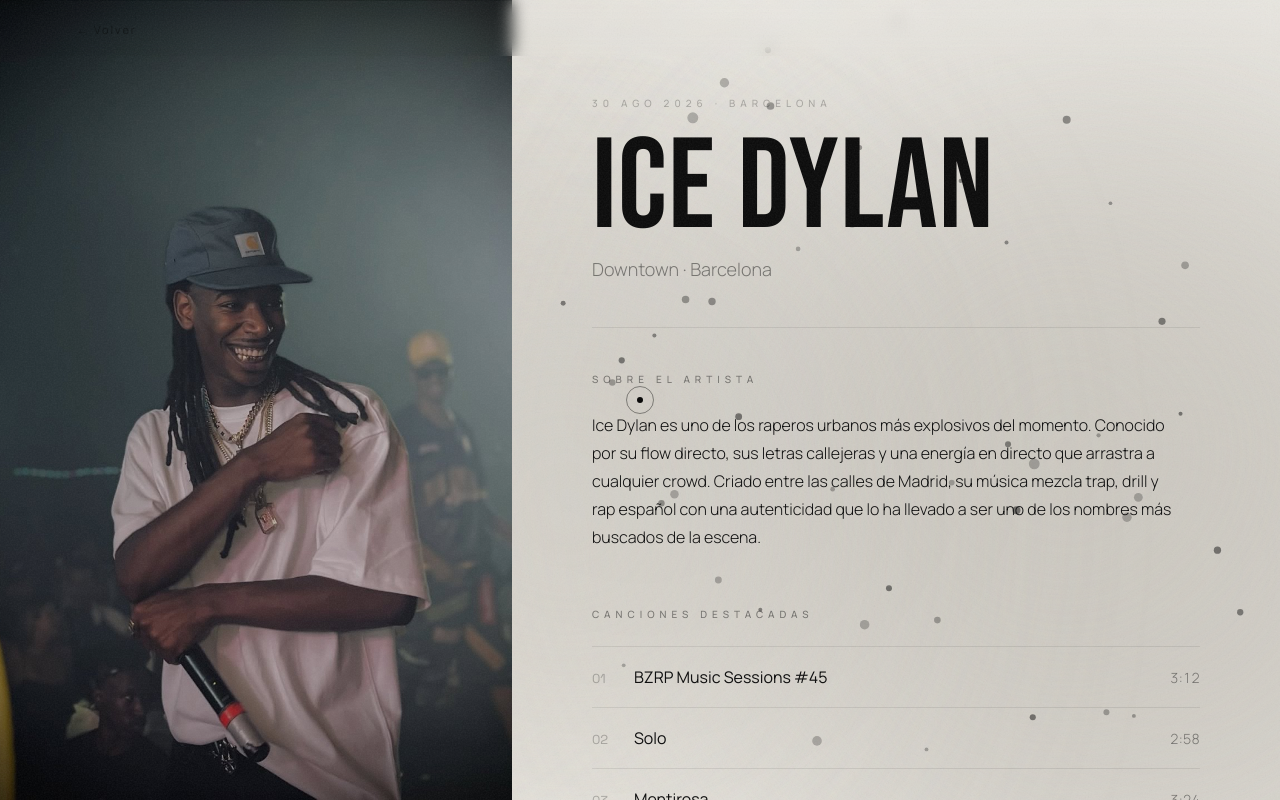
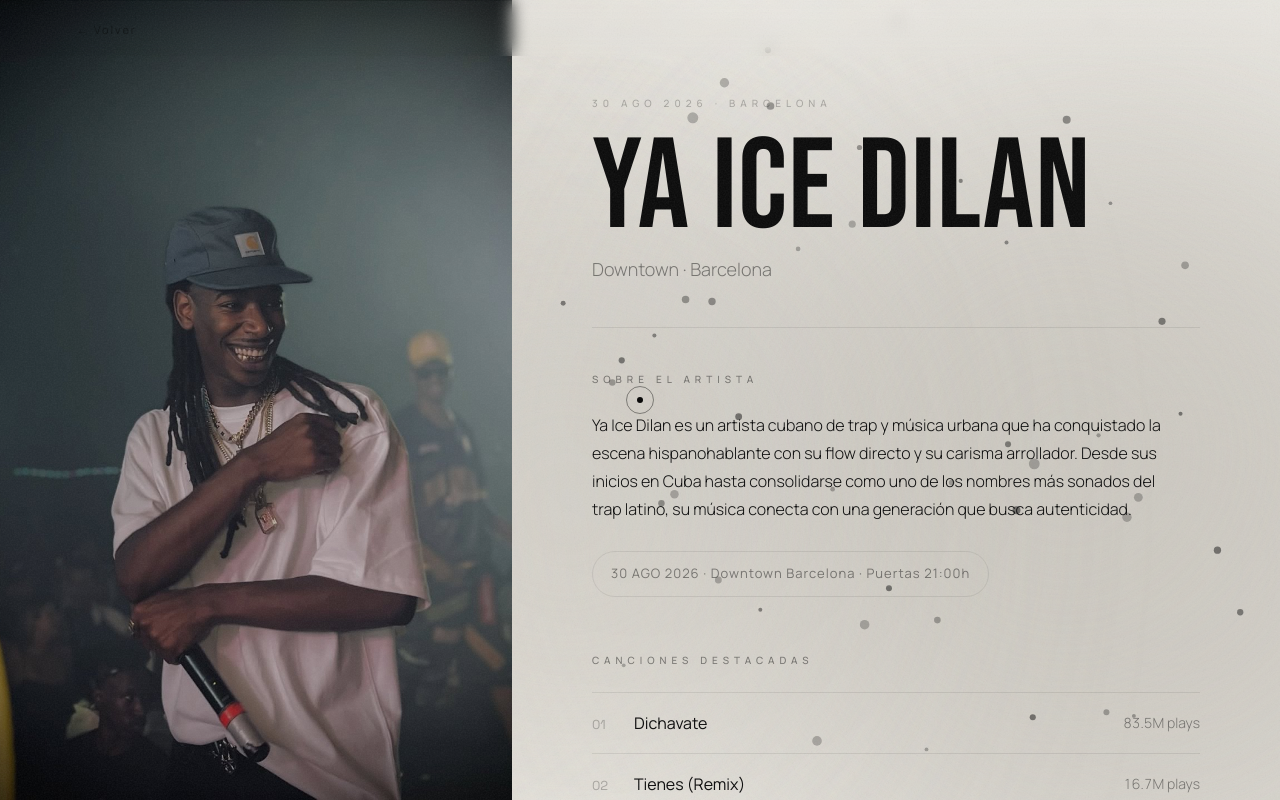
Before and after one commit to eventimebarcelona-code/landing-page, a Next.js app: page /eventos/ice-dylan in a window 1280 px wide. Built offline with nearby package versions, Linux system fonts and the light colour scheme.

Commit message:
feat: actualizar info Ya Ice Dilan con datos reales
Co-Authored-By: Claude Opus 4.8 <noreply@anthropic.com>

```diff
--- a/app/eventos/ice-dylan/page.tsx
+++ b/app/eventos/ice-dylan/page.tsx
@@ -8,8 +8,8 @@ import { GrainOverlay } from "../../components/GrainOverlay";
 import { Cursor } from "../../components/Cursor";
 
 export const metadata: Metadata = {
-  title: "Ice Dylan — Eventime Sound",
-  description: "Ice Dylan en directo · 30 AGO 2026 · Downtown, Barcelona.",
+  title: "Ya Ice Dilan — Eventime Sound",
+  description: "Ya Ice Dilan en directo · 30 AGO 2026 · Downtown, Barcelona.",
 };
 
 const SPACE = "var(--font-space), sans-serif";
@@ -19,11 +19,12 @@ const FAINT = "rgba(0,0,0,.25)";
 const HAIRLINE = "1px solid rgba(0,0,0,0.08)";
 
 const songs = [
-  { n: "01", title: "BZRP Music Sessions #45", time: "3:12" },
-  { n: "02", title: "Solo", time: "2:58" },
-  { n: "03", title: "Mentirosa", time: "3:24" },
-  { n: "04", title: "No Me Falles", time: "2:47" },
-  { n: "05", title: "Freestyle", time: "4:01" },
+  { n: "01", title: "Dichavate", plays: "83.5M plays" },
+  { n: "02", title: "Tienes (Remix)", plays: "16.7M plays" },
+  { n: "03", title: "Dame Un AAA (Tita)", plays: "4.3M plays" },
+  { n: "04", title: "Dándola", plays: "2.6M plays" },
+  { n: "05", title: "P2ta Mia", plays: "2.9M plays" },
+  { n: "06", title: "Abusadora", plays: "4.4M plays" },
 ];
 
 const eyebrow: CSSProperties = {
@@ -92,7 +93,7 @@ export default function IceDylanPage() {
       >
         <Image
           src="/ICE_DILAN.jpg"
-          alt="Ice Dylan"
+          alt="Ya Ice Dilan"
           fill
           priority
           sizes="(max-width: 860px) 100vw, 40vw"
@@ -126,7 +127,7 @@ export default function IceDylanPage() {
               color: "#0a0a0a",
             }}
           >
-            Ice Dylan
+            Ya Ice Dilan
           </h1>
           <div style={{ fontSize: 18, fontWeight: 300, color: MUTED, marginTop: 10 }}>
             Downtown · Barcelona
@@ -142,17 +143,31 @@ export default function IceDylanPage() {
               fontWeight: 300,
               color: "#0a0a0a",
               lineHeight: 1.75,
-              margin: "0 0 56px",
+              margin: "0 0 28px",
               maxWidth: "62ch",
             }}
           >
-            Ice Dylan es uno de los raperos urbanos más explosivos del momento.
-            Conocido por su flow directo, sus letras callejeras y una energía en
-            directo que arrastra a cualquier crowd. Criado entre las calles de
-            Madrid, su música mezcla trap, drill y rap español con una
-            autenticidad que lo ha llevado a ser uno de los nombres más buscados
-            de la escena.
+            Ya Ice Dilan es un artista cubano de trap y música urbana que ha
+            conquistado la escena hispanohablante con su flow directo y su
+            carisma arrollador. Desde sus inicios en Cuba hasta consolidarse
+            como uno de los nombres más sonados del trap latino, su música
+            conecta con una generación que busca autenticidad.
           </p>
+          <div
+            style={{
+              display: "inline-flex",
+              fontSize: 13,
+              fontWeight: 400,
+              letterSpacing: "1px",
+              color: MUTED,
+              padding: "12px 18px",
+              border: HAIRLINE,
+              borderRadius: 100,
+              marginBottom: 56,
+            }}
+          >
+            30 AGO 2026 · Downtown Barcelona · Puertas 21:00h
+          </div>
 
           {/* Canciones destacadas */}
           <h2 style={sectionLabel}>Canciones destacadas</h2>
@@ -178,7 +193,7 @@ export default function IceDylanPage() {
                 <span
                   style={{ fontSize: 14, color: MUTED, fontVariantNumeric: "tabular-nums", flexShrink: 0 }}
                 >
-                  {s.time}
+                  {s.plays}
                 </span>
               </div>
             ))}
--- a/app/page.tsx
+++ b/app/page.tsx
@@ -19,7 +19,7 @@ import { Particles } from "./components/Particles";
 import { GrainOverlay } from "./components/GrainOverlay";
 
 const events = [
-  { date: "30 AGO", name: "Ice Dylan", venue: "Downtown · Barcelona", status: "Entradas", href: "/eventos/ice-dylan" },
+  { date: "30 AGO", name: "Ya Ice Dilan", venue: "Downtown · Barcelona", status: "Entradas", href: "/eventos/ice-dylan" },
 ];
 
 const services = [
```
